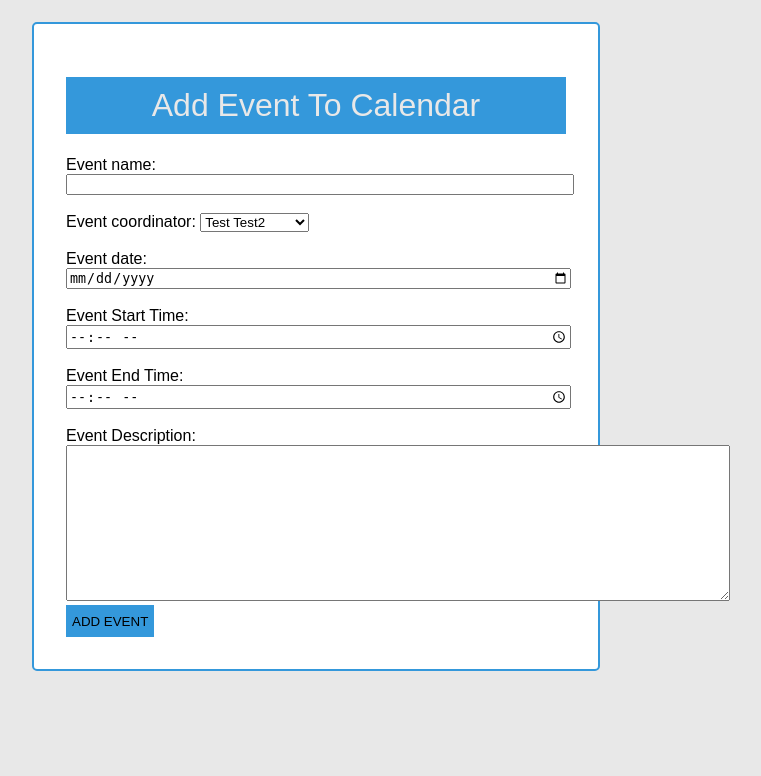
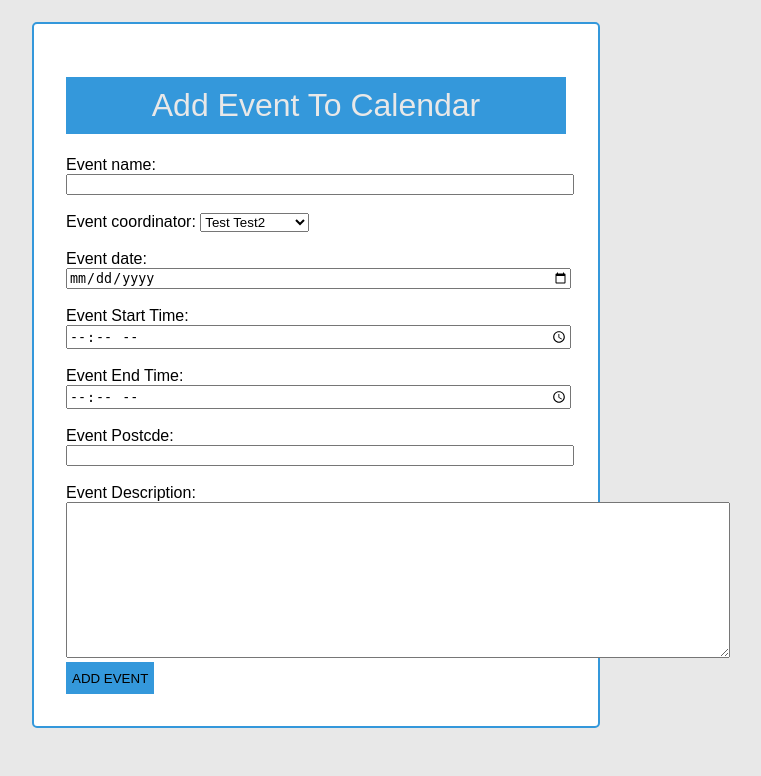
Before and after one commit to Edge720/PPM-Project, a Django app: page /events/add/ in a window 1280 px wide. Shown: the part 69-845 px from the top of the page, without its empty margins (324-1085 px from the left). Before the commit the page ends 740 px from the top, so only its background shows below. Run offline with Django 3.2, Linux system fonts and the light colour scheme; a user stored in the database is signed in; data comes from the database, SQL or seed files in the repository; both versions use the stored data as it was after the commit; some libraries are stand-ins or nearby versions.

Commit message:
Added email stuff

```diff
--- a/events/forms.py
+++ b/events/forms.py
@@ -13,3 +13,9 @@ class CreateUserForm(UserCreationForm):
     class Meta:
         model = User
         fields = ['username', 'email', 'password1', 'password2', 'first_name', 'last_name']
+
+        #def clean_email(self):
+            #email = self.cleaned_data.get('email')
+            #if not email.endswith('police.uk'):
+                #raise forms.ValidationError("Only .police.uk email addresses allowed")
+            #return email
--- a/events/templates/events/add.html
+++ b/events/templates/events/add.html
@@ -149,6 +149,8 @@ function closeNav() {
     <input type="time" step="1800" min="08:00" max="22:30" name ="start_time" id="start_time" required><br>
     <label for="end_time">Event End Time: </label>
     <input type="time" step="1800" min="08:00" max="22:30" name ="end_time" id="end_time" required><br>
+    <label for="location">Event Postcde: </label>
+    <input type="text" name ="event_location" id="event_location"><br>
     <label for="description">Event Description: </label>
     <textarea id="description" name="description" rows="10" cols="80"></textarea>
 <input type="submit" value="Add event" id = "btn">
--- a/events/templates/events/event_details.html
+++ b/events/templates/events/event_details.html
@@ -64,7 +64,8 @@
 	<h3>{{ event.event_date }}</h3>
 	<h3>{{ event.start_time }} - {{ event.end_time }}</h3>
 	<p>{{ event.event_desc }}</p>
-	<p>Created By: {{user.first_name}} {{user.last_name}}</p>
+	<p>{{ event.event_location }}</p>
+	<p>Assigned To: {{user.first_name}} {{user.last_name}}</p>
     {% if review %}
 	<p>Attended: {{ review.attended }}</p>
 	<p>Attendance: {{ review.attendance }}</p>
--- a/events/views.py
+++ b/events/views.py
@@ -5,6 +5,7 @@ from django.utils import timezone
 from django.contrib import messages
 import calendar, datetime, random
 from django.db.models import F
+from django.core.mail import send_mail
 
 from django.contrib.auth.models import User
 from django.contrib.auth import authenticate, login, logout
@@ -96,8 +97,15 @@ def add_done(request):
         user = User.objects.get(pk=request.POST.get('users'))
     else:
         user = request.user
-    event = Event(event_name=request.POST['name'],event_date=request.POST['date'],event_desc=request.POST['description'],start_time=request.POST['start_time'],end_time=request.POST['end_time'], event_user = user)
+    event = Event(event_name=request.POST['name'],event_date=request.POST['date'],event_desc=request.POST['description'],start_time=request.POST['start_time'],end_time=request.POST['end_time'], event_location=request.POST['event_location'], event_user = user)
     event.save()
+
+    email_message = "You have been assigned to an event: " + event.event_name + "\nDate: " + event.event_date + "\n" + event.start_time + "-" + event.end_time
+
+    account_email = user.email
+
+    send_mail('Event Assigned', email_message , account_email, [account_email], fail_silently = False)
+
     return HttpResponseRedirect(reverse('events:index'))
 
 @login_required(login_url='events:login_page')
@@ -148,6 +156,12 @@ def add_user(request):
 
             messages.success(request, "Account created successfully!")
 
+            email_message = 'Account successfully Created:' + user_saved.username
+
+            account_email = user_saved.email
+
+            send_mail('Account  Created', email_message, account_email, [account_email] ,fail_silently = False)
+
             return redirect('events:index')
 
     is_admin = 0
@@ -191,7 +205,7 @@ def event_details(request, year, month, day, event_id):
     if request.user.id == event.event_user.id or request.user.is_superuser:
         can_change = 1
 
-    context = {'date':event.event_date, 'event':event, 'start':event.start_time, 'end':event.end_time, 'description':event.event_desc, 'user':user_details, 'can_change': can_change, 'year': year, 'month':month, 'day':day, 'event_id':event_id,'review':review}
+    context = {'date':event.event_date, 'event':event, 'start':event.start_time, 'end':event.end_time, 'description':event.event_desc, 'user':user_details, 'can_change': can_change, 'year': year, 'month':month, 'day':day,'location':event.event_location, 'event_id':event_id,'review':review}
     return render(request, 'events/event_details.html',context)
 
 @admin_or_creator_only
```
Also changed, not shown: PPM_Project/settings.py (+7 -0 lines), db.sqlite3.
